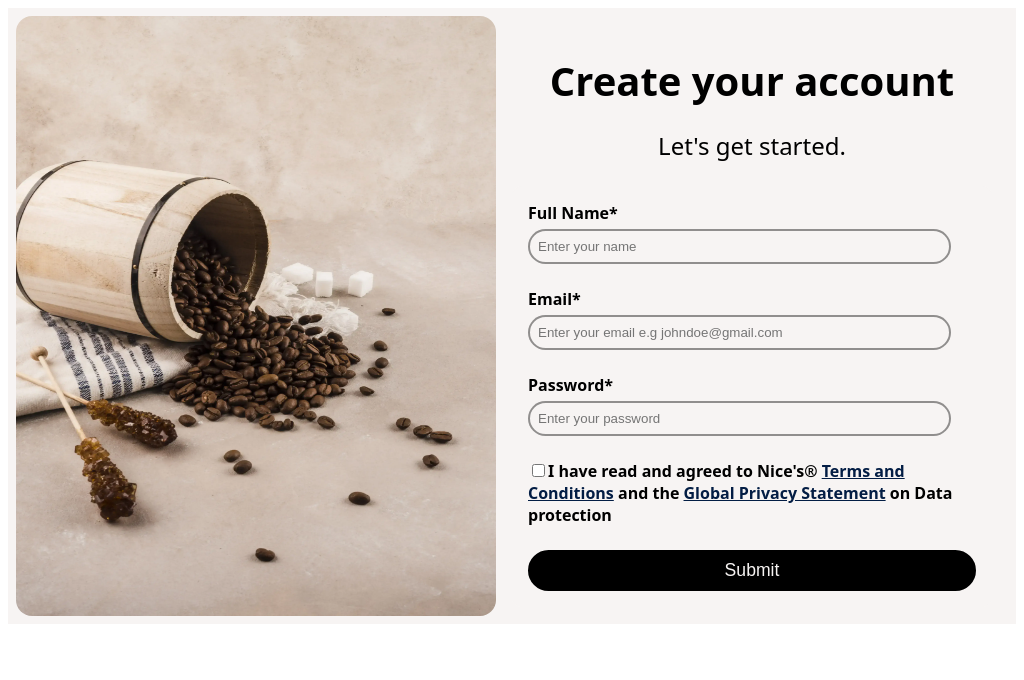
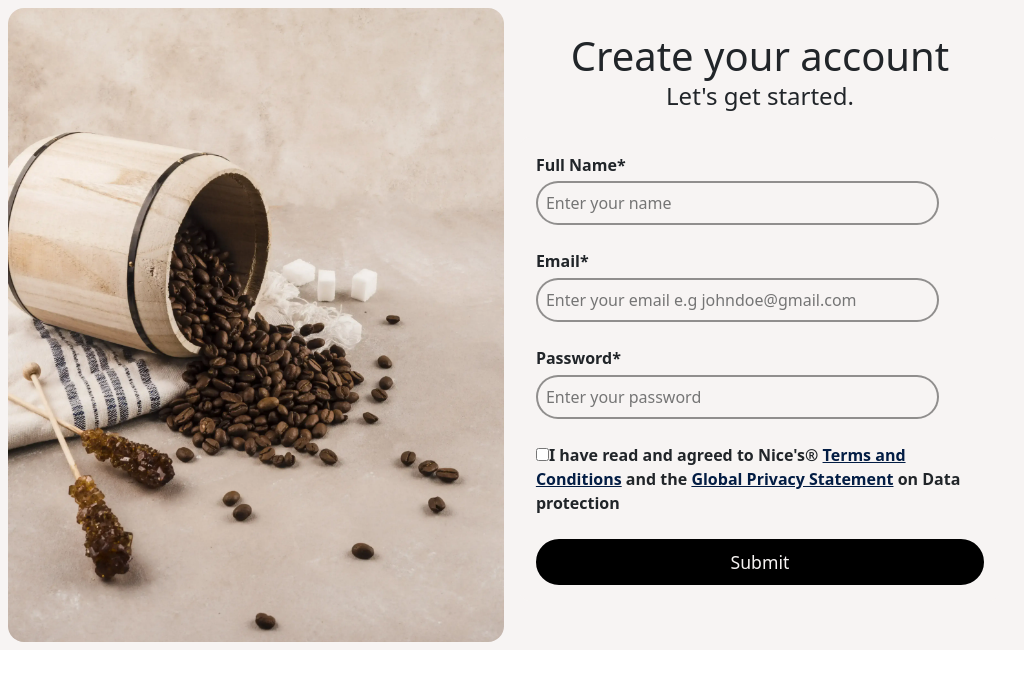
Before and after one commit to MosesOpiyo/NICE_FrontEnd, an Angular app: page /Signup in a window 1024 px wide. Shown: the top 680 px of the page. Built offline with nearby package versions, Linux system fonts and the light colour scheme.

Commit message:
edit signup component styling

```diff
--- a/src/app/signup/signup.component.css
+++ b/src/app/signup/signup.component.css
@@ -4,19 +4,21 @@
     background-color: #F7F4F3;
     /* border: 2px solid red; */
     padding: .5rem;
-    height: 600px;
+    height: 650px;
 
     display: flex;
 }
 .form-banner {
     /* border: 2px solid red; */
     height: 100%;
-    width: 70%;
+    width: 100%;
 }
 .form-banner img {
     height: inherit;
     width: 100%;
     border-radius: 1rem;
+    object-fit: cover;
+    object-position: center;
 }
 .contact-form {
     /* border: 2px solid #0c0b0b; */
@@ -24,11 +26,8 @@
 
     display: flex;
     flex-direction: column;
-    /* align-items: center; */
-    /* color: #f5f5f5; */
     width: 100%;
-    /* margin: auto; */
-    padding: 1rem;
+    padding: 2rem 1rem;
 }
 .form-header {
     text-align: center;
@@ -54,6 +53,8 @@
 }
 .form-control {
     /* border: 2px solid #0000006b; */
+    border: none;
+    background-color: transparent;
     border-radius: 5px;
     margin-block: .5rem;
     padding: .5rem;
@@ -103,12 +104,15 @@
 
 @media (max-width: 768px) {
     .form-container {
-        height: 700px;
+        height: fit-content;
     }
     .form-banner {
         display: none;
     }
     .form-header {
+        line-height: 2rem;
+    }
+    .form-header h1 {
         line-height: 2rem;
     }
     .contact-form {
@@ -119,12 +123,10 @@
     } */
 }
 @media (max-width: 1024px) and (min-width: 769px) {
-    .form-banner {
-        /* border: 2px solid red; */
-        height: 100%;
-        width: 100%;
-    }
     .form-header {
         line-height: 2rem;
     }
+    .form-header h1 {
+        line-height: 2rem;
+    }
 }
--- a/src/index.html
+++ b/src/index.html
@@ -6,6 +6,9 @@
   <base href="/">
   <meta name="viewport" content="width=device-width, initial-scale=1">
   <link rel="icon" type="image/x-icon" href="favicon.ico">
+  <link href="https://cdn.jsdelivr.net/npm/bootstrap@5.3.0/dist/css/bootstrap.min.css" rel="stylesheet"
+    integrity="sha384-9ndCyUaIbzAi2FUVXJi0CjmCapSmO7SnpJef0486qhLnuZ2cdeRhO02iuK6FUUVM" crossorigin="anonymous">
+
 </head>
 <body>
   <app-root></app-root>
```
